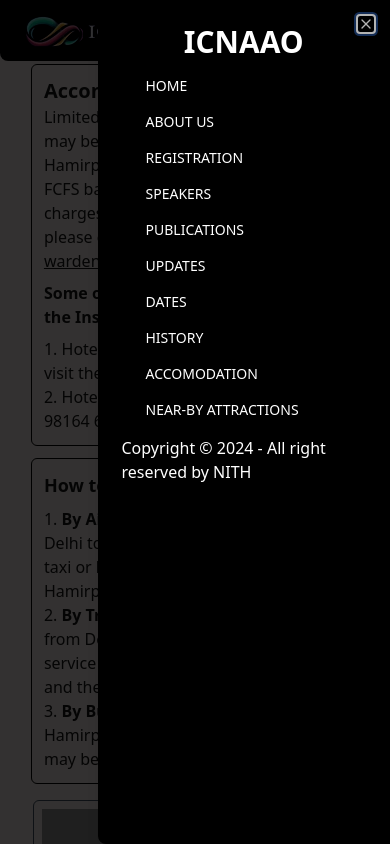
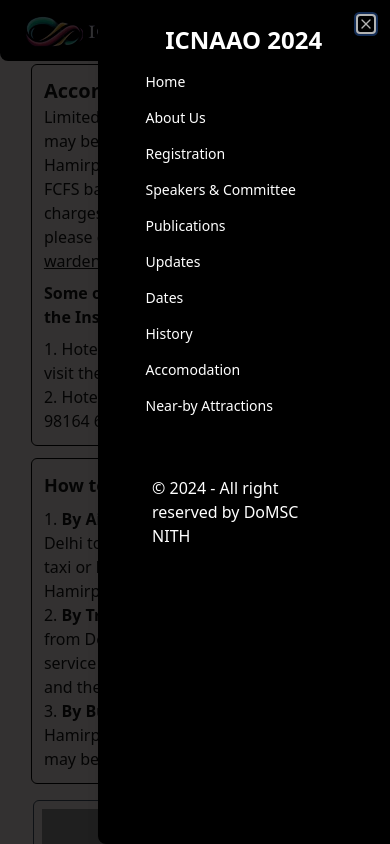
Before and after one commit to deauthe/ICNAA0-2024, a React (Vite) app: page /icnaao24.github.io/accomodation in a window 390 px wide. Both pictures are taken after a click on the icon 372 px from the left and 30 px from the top of the page. Shown: the top 844 px of the page. Built offline with nearby package versions, Linux system fonts and the light colour scheme; grey boxes are pictures that could not be loaded.

Commit message:
fix: navbar items
 Date:      Tue Jul 9 16:50:06 2024 +0530
 On branch fix/bugs
 Changes to be committed:
	modified:   src/components/Navbar/Menu.jsx
	modified:   src/components/Navbar/MenuMobile.jsx
	modified:   src/components/Navbar/staticData.js

```diff
--- a/src/components/Navbar/Menu.jsx
+++ b/src/components/Navbar/Menu.jsx
@@ -16,7 +16,7 @@ const Menu = () => {
 						<div key={index} className="dropdown dropdown-hover ">
 							<Link
 								to={item.url}
-								className="uppercase font-light bg-transparent mx-1 text-primary-content/80 hover:cursor-pointer lg:hover:text-xl hover:text-white transition-all duration-200"
+								className="font-light bg-transparent mx-1 text-primary-content/80 hover:cursor-pointer lg:hover:text-xl hover:text-white transition-all duration-200"
 							>
 								{item.name}
 							</Link>
--- a/src/components/Navbar/MenuMobile.jsx
+++ b/src/components/Navbar/MenuMobile.jsx
@@ -32,12 +32,12 @@ const MenuMobile = () => {
 			</SheetTrigger>
 			<SheetContent className="bg-primary text-primary-content border-none rounded-l-lg ">
 				<SheetHeader>
-					<SheetTitle className="text-white font-extrabold text-3xl">
-						ICNAAO
+					<SheetTitle className="text-white font-bold text-2xl">
+						ICNAAO 2024
 					</SheetTitle>
 				</SheetHeader>
 				{/* daisy ui magic for nested list  */}
-				<ul className="menu bg-transparent w-full rounded-box active:glass prose-md uppercase text-md ">
+				<ul className="menu bg-transparent w-full rounded-box active:glass prose-md text-md ">
 					{navMenuData.map((item, index) => {
 						return (
 							<li key={index}>
@@ -49,8 +49,8 @@ const MenuMobile = () => {
 				{/* end of nested lists  */}
 				<SheetFooter>
 					<aside>
-						<p className="text-muted-foreground">
-							Copyright © 2024 - All right reserved by NITH
+						<p className="text-muted-foreground mt-11 w-3/4 mx-auto">
+							&copy; 2024 - All right reserved by DoMSC NITH
 						</p>
 					</aside>
 				</SheetFooter>
--- a/src/components/Navbar/staticData.js
+++ b/src/components/Navbar/staticData.js
@@ -17,8 +17,8 @@ export const navMenuData = [
     },
     {
         id: 3,
-        name: "Speakers",
-        url: baseUrl + "/speakers",
+        name: "Speakers & Committee",
+        url: baseUrl + "/speakers-committee",
     },
     {
         id: 5,
```
